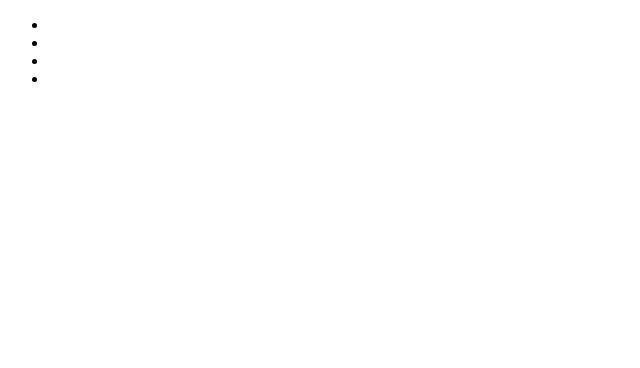
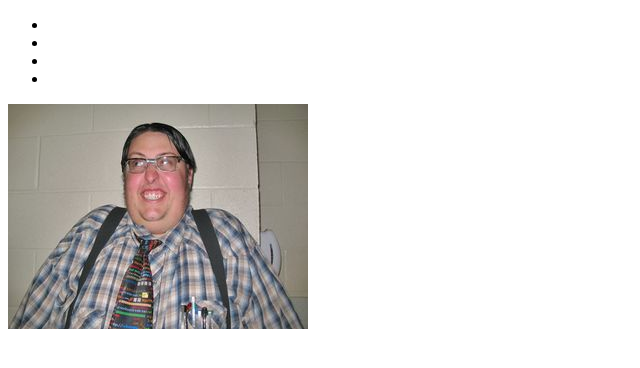
Before and after one commit to Dinosysen/Deterikkegodt, a plain HTML site: page mennesker/index.html in a window 1280 px wide. Shown: the whole page, without its empty margins (0-640 px from the left). Drawn offline with Linux system fonts and the light colour scheme.

Commit message:
Lagt til bilde av nerd

```diff
--- a/mennesker/index.html
+++ b/mennesker/index.html
@@ -15,6 +15,8 @@
         </ul>
       </nav>
     </header>
-    <main></main>
+    <main>
+      <img src="/bilder/Nerd.jpg" alt="" />
+    </main>
   </body>
 </html>
```
Also changed, not shown: bilder/Nerd.jpg (added).
